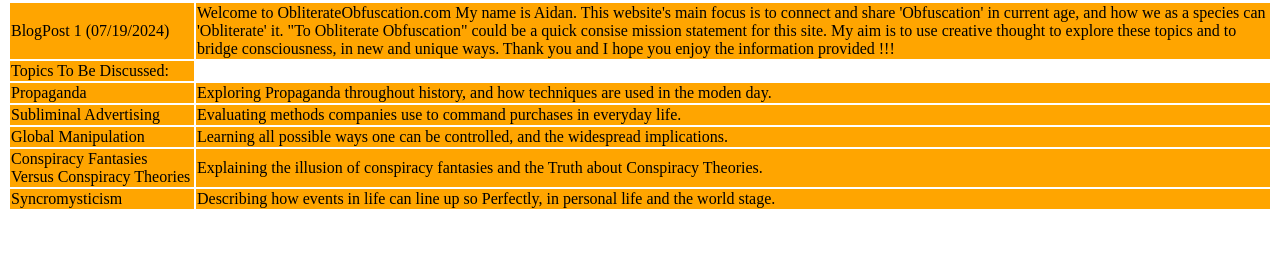
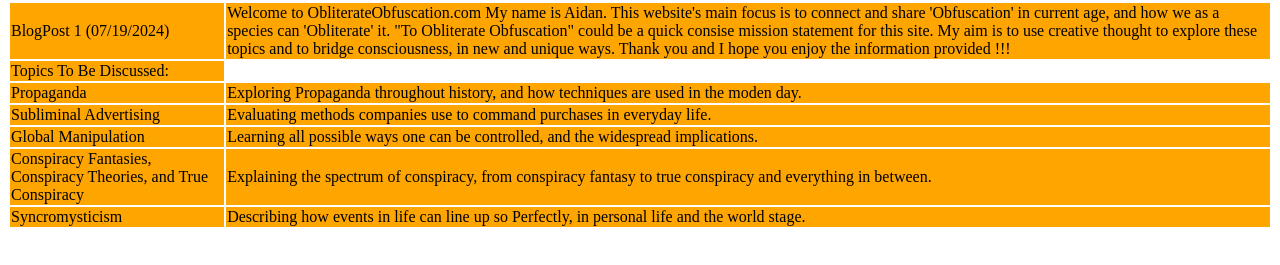
Before and after one commit to aidanaidanaidanaidanaidanaidanaidan/ObliterateObfuscation, a plain HTML site: page blog-post.html in a window 1280 px wide. Shown: the part 181-446 px from the top of the page. Drawn offline with Linux system fonts and the light colour scheme.

Commit message:
Update blog-post.html

```diff
--- a/blog-post.html
+++ b/blog-post.html
@@ -4,6 +4,7 @@
         <meta charset="utf-8">
         <meta name="viewport" content="width=device-width, initial-scale=1">
         <title>ObliterateObfuscation.com - Home</title>
+        <link rel="icon" type="image/jpg" href="favicon.jpg">
     </head>
     <body>
         <h1>ObliterateObfuscation.com</h1>
@@ -31,8 +32,8 @@
     <td>Learning all possible ways one can be controlled, and the widespread implications.</td>
 </tr>
 <tr bgcolor="orange">
-    <td>Conspiracy Fantasies Versus Conspiracy Theories</td>
-    <td>Explaining the illusion of conspiracy fantasies and the Truth about Conspiracy Theories.</td>
+    <td>Conspiracy Fantasies, Conspiracy Theories, and True Conspiracy </td>
+    <td>Explaining the spectrum of conspiracy, from conspiracy fantasy to true conspiracy and everything in between.</td>
 </tr>
 <tr bgcolor="orange">
     <td>Syncromysticism</td>
```
